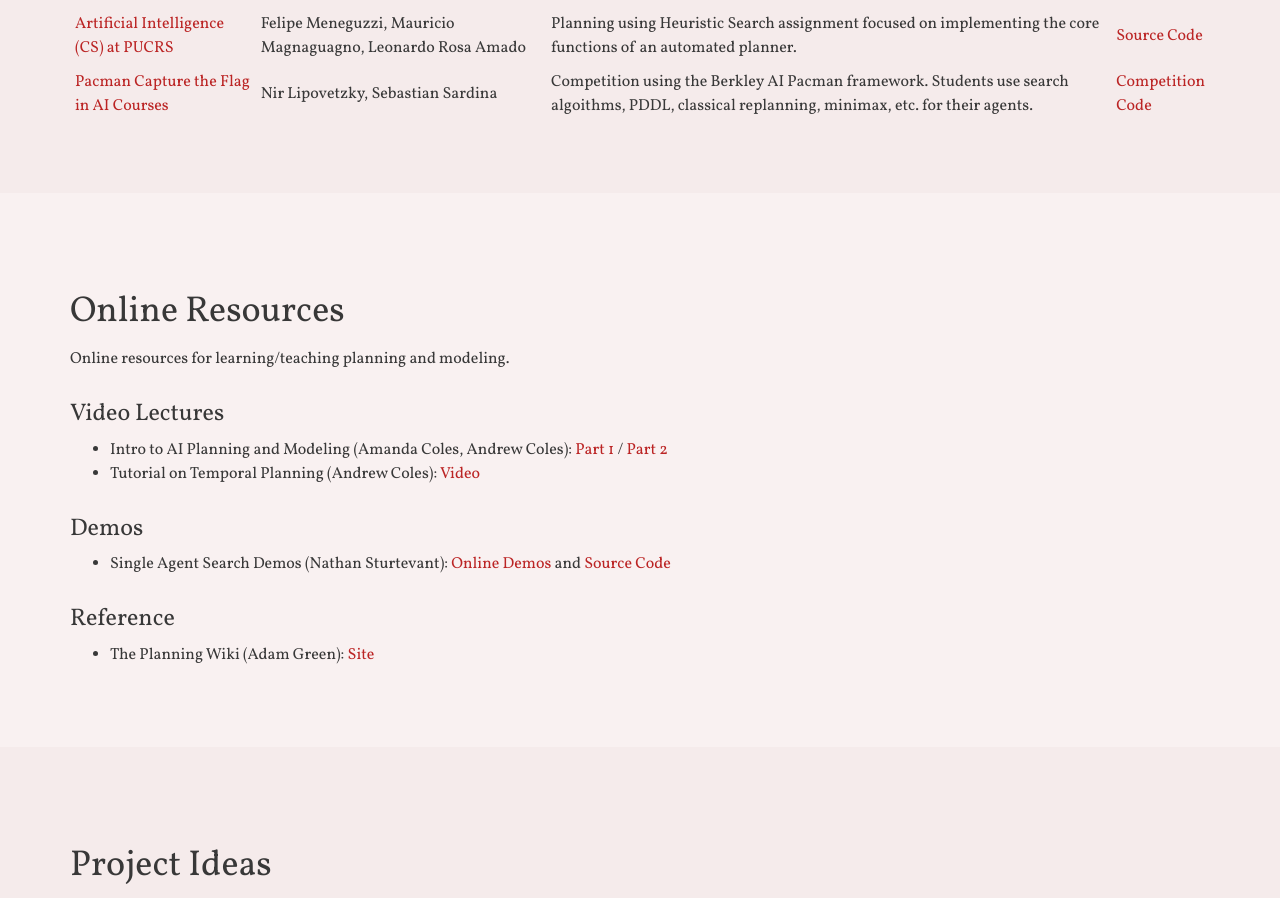
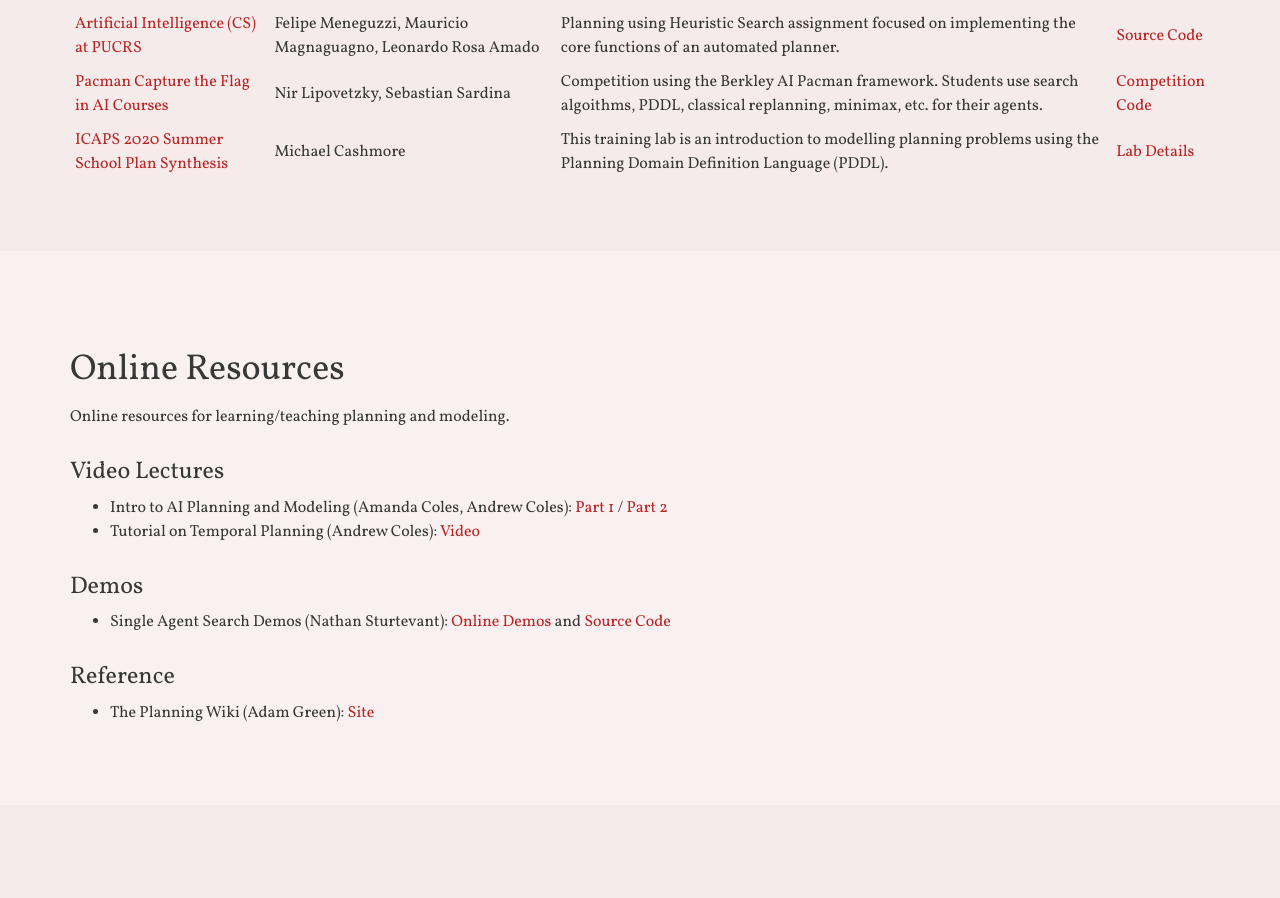
Before and after one commit to AI-Planning/education-site, a plain HTML site: page index.html in a window 1280 px wide. Shown: the part 1374-2272 px from the top of the page. Drawn offline with nearby package versions, Linux system fonts and the light colour scheme; no server answers.

Commit message:
Adding ICAPS-20 Summer School lab.

```diff
--- a/index.html
+++ b/index.html
@@ -176,6 +176,12 @@
                             <td>Competition using the Berkley AI Pacman framework. Students use search algoithms, PDDL, classical replanning, minimax, etc. for their agents.</td>
                             <td><a href="https://sites.google.com/view/pacman-capture-hall-fame">Competition</a><br /><a href="https://bitbucket.org/ssardina-teaching/pacman-contest/src/master/">Code</a></td>
                         </tr>
+                        <tr>
+                            <td><a href="https://icaps20subpages.icaps-conference.org/students/summer-school/icaps-online-summer-school-lab-plan-synthesis/">ICAPS 2020 Summer School Plan Synthesis</a></td>
+                            <td>Michael Cashmore</td>
+                            <td>This training lab is an introduction to modelling planning problems using the Planning Domain Definition Language (PDDL).</td>
+                            <td><a href="http://education.planning.domains/lecturer_area/icaps20-ss-lab1.zip">Lab Details</a></td>
+                        </tr>
                     </table>
                 </div>
             </div>
```
